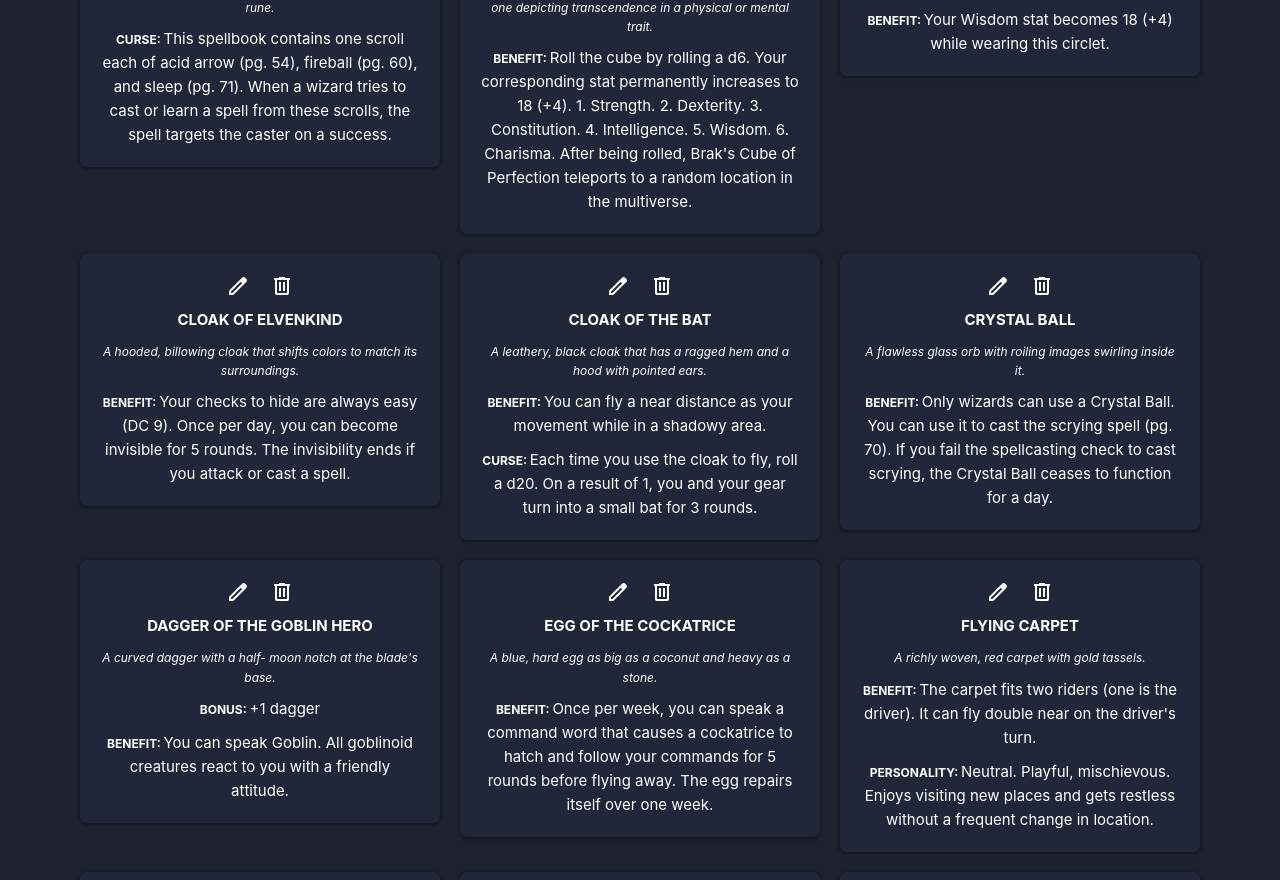
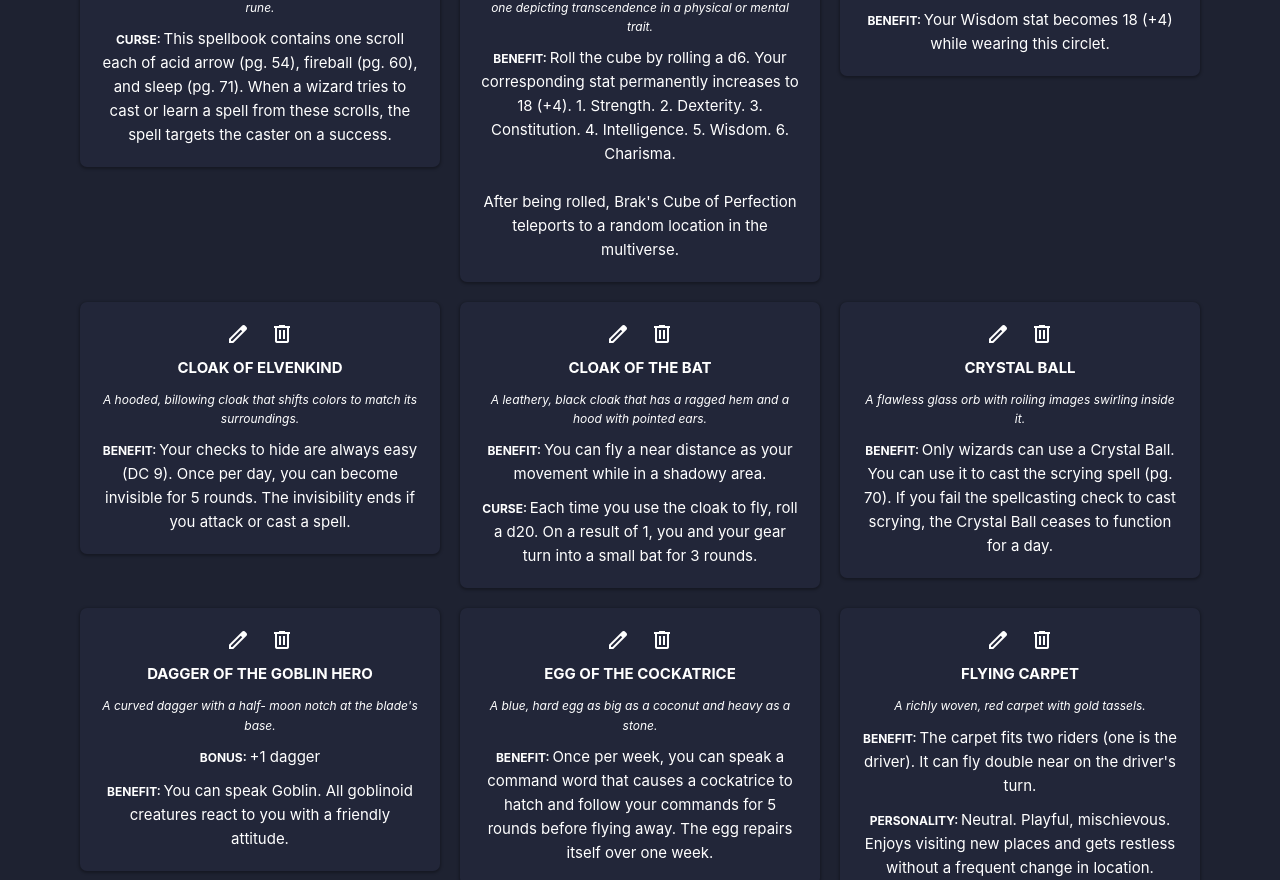
Before and after one commit to zeeshan595/shadow-box, a Vue app: page /items in a window 1280 px wide. Shown: the part 1920-2800 px from the top of the page. Built offline with nearby package versions, Linux system fonts and the light colour scheme; what @owlbear-rodeo/sdk would draw is missing.

Commit message:
feat: magic items now support new lines

```diff
--- a/src/components/item.vue
+++ b/src/components/item.vue
@@ -11,18 +11,30 @@ const props = defineProps<{
   <span class="italic font-small">{{ props.value.flavourText }}</span>
   <span v-if="props.value.bonus">
     <span class="font-small bold uppercase">bonus: </span>
-    {{ props.value.bonus }}
+    <template v-for="line in props.value.bonus.split('\n')">
+      <span>{{ line }}</span>
+      <br />
+    </template>
   </span>
   <span v-if="props.value.benefit">
     <span class="font-small bold uppercase">benefit: </span>
-    {{ props.value.benefit }}
+    <template v-for="line in props.value.benefit.split('\n')">
+      <span>{{ line }}</span>
+      <br />
+    </template>
   </span>
   <span v-if="props.value.curse">
     <span class="font-small bold uppercase">curse: </span>
-    {{ props.value.curse }}
+    <template v-for="line in props.value.curse.split('\n')">
+      <span>{{ line }}</span>
+      <br />
+    </template>
   </span>
   <span v-if="props.value.personality">
     <span class="font-small bold uppercase">personality: </span>
-    {{ props.value.personality }}
+    <template v-for="line in props.value.personality.split('\n')">
+      <span>{{ line }}</span>
+      <br />
+    </template>
   </span>
 </template>
```
